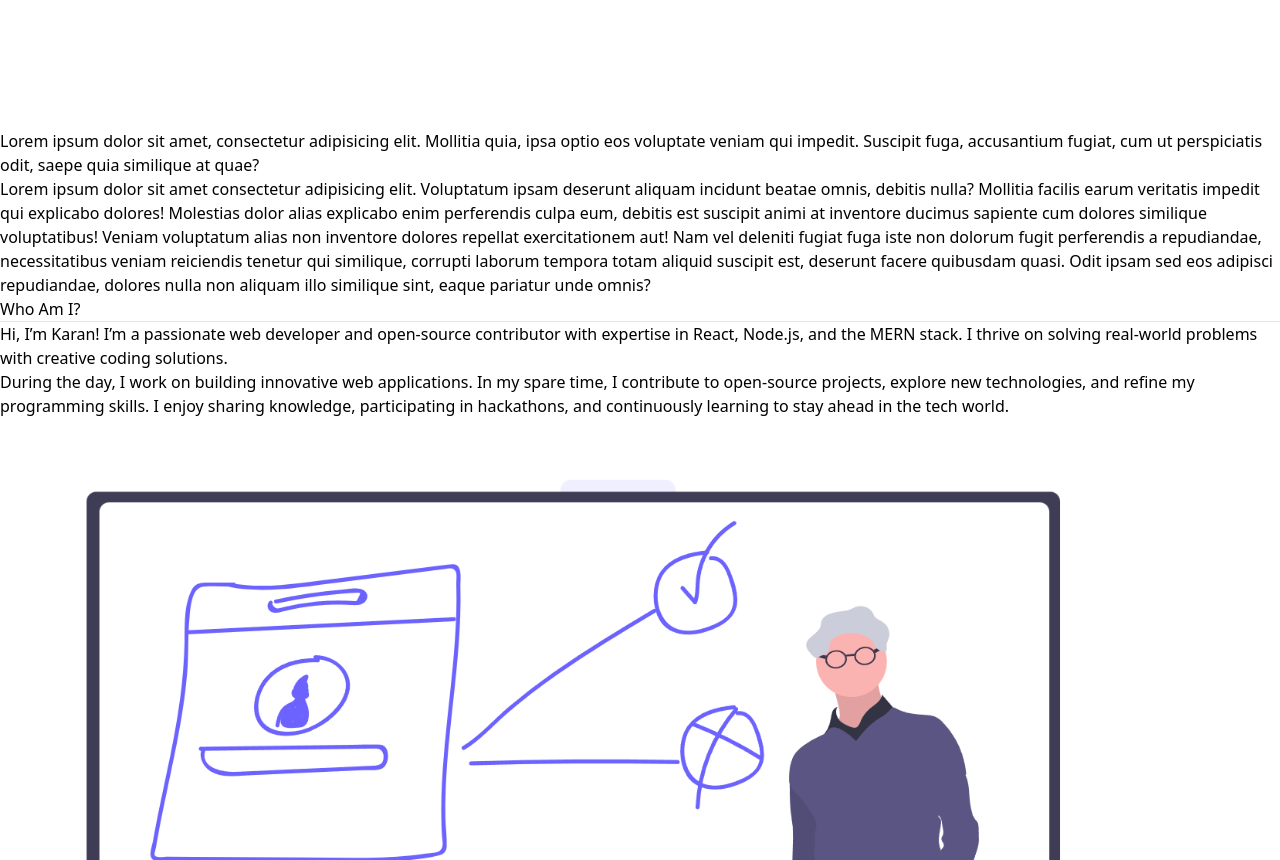
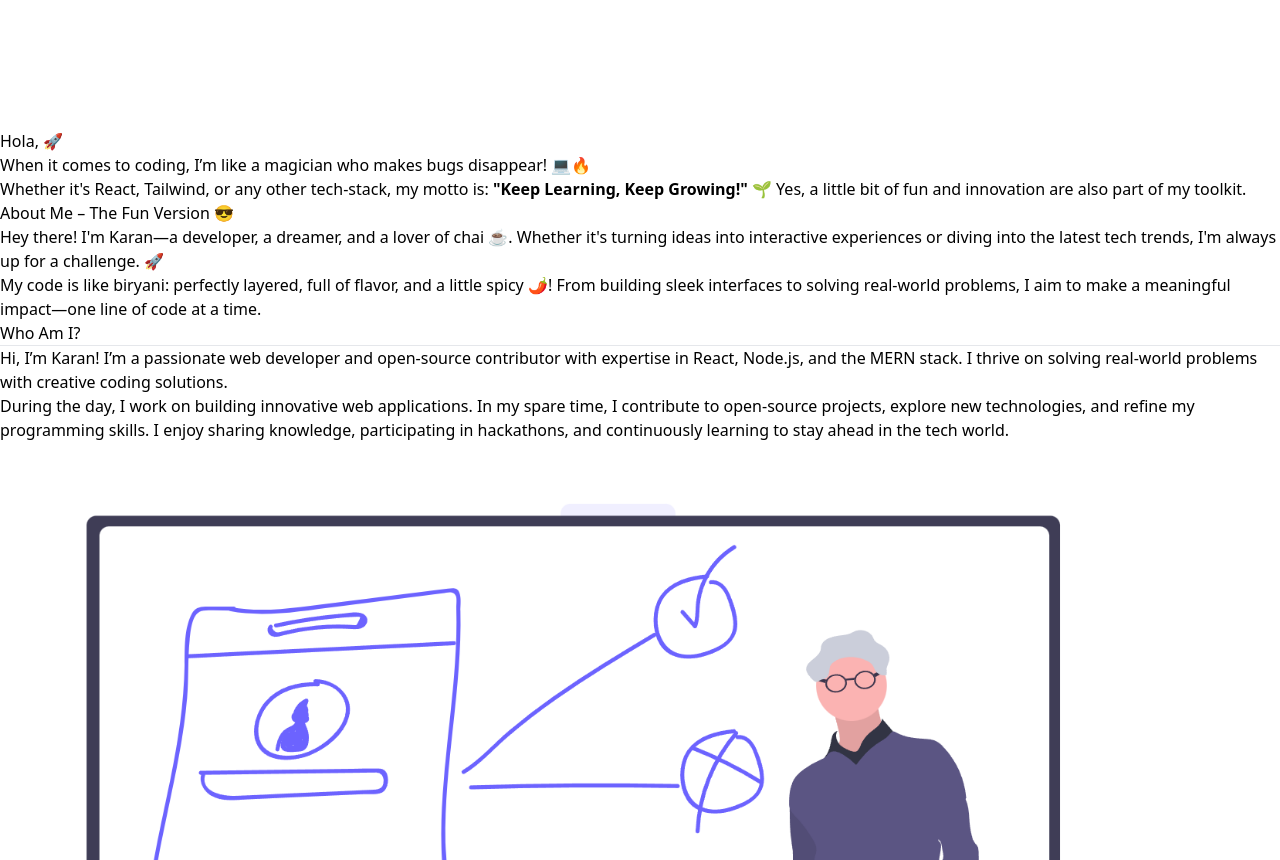
Before and after one commit to KARANSINGH34951/Portfolio2.0, a React (Vite) app: page / in a window 1280 px wide. Shown: the part 1940-2800 px from the top of the page. Built offline with nearby package versions, Linux system fonts and the light colour scheme.

Commit message:
Added Education Section improved Herosection

```diff
--- a/src/Components/Education/Education.jsx
+++ b/src/Components/Education/Education.jsx
@@ -23,14 +23,22 @@ const Education = () => {
   return (
     <div className="bg-black min-h-screen flex flex-col items-center py-8 px-4 md:px-16">
 
-      <h1 className="text-3xl md:text-4xl font-bold text-gray-800 mb-8 text-start">
+      <h1 className="text-3xl md:text-4xl font-bold text-gray-800  mb-8 text-start">
         Education
 
         <hr />
       </h1>
 
 
-      <div className="flex flex-col md:flex-row gap-8 w-full max-w-7xl">
+      <div className="flex mt-5 flex-col md:flex-row gap-8 w-full max-w-7xl">
+
+      <div className="flex-2 w-full md:w-2/5 flex justify-center items-center">
+          <img
+            src={img}
+            alt="Education Illustration"
+            className="rounded-lg shadow-lg max-w-full"
+          />
+        </div>
 
         <div className="flex-3 w-full md:w-3/5 space-y-6">
           {educationData.map((edu) => (
@@ -44,14 +52,6 @@ const Education = () => {
           ))}
         </div>
 
-
-        <div className="flex-2 w-full md:w-2/5 flex justify-center items-center">
-          <img
-            src={img}
-            alt="Education Illustration"
-            className="rounded-lg shadow-lg max-w-full"
-          />
-        </div>
       </div>
     </div>
   );
--- a/src/Components/Education/EducationCard.jsx
+++ b/src/Components/Education/EducationCard.jsx
@@ -2,12 +2,12 @@ import React from "react";
 
 const EducationCard = ({ institution, course, startYear, endYear }) => {
   return (
-    <div className="bg-white shadow-lg rounded-lg p-6">
-      <p className="text-gray-500 text-sm mb-2">
+    <div className="bg-white shadow-lg rounded-lg p-6 ">
+      <p className="text-gray-500 text-sm mb-2 px-10">
         {startYear} - {endYear}
       </p>
-      <h4 className="text-xl font-semibold text-gray-800 mb-1">{course}</h4>
-      <h5 className="text-lg text-gray-600">{institution}</h5>
+      <h4 className="text-xl text-center font-semibold text-gray-800 mb-1">{course}</h4>
+      <h5 className="text-lg text-center text-gray-600">{institution}</h5>
     </div>
   );
 };
--- a/src/Components/HeroSection.jsx/Herosection.jsx
+++ b/src/Components/HeroSection.jsx/Herosection.jsx
@@ -1,38 +1,77 @@
-import { motion } from 'framer-motion';
-import img from '../../utils/imgkaran.jpg'
+import { motion } from "framer-motion";
+import img from "../../assets/imgkaran.jpg";
+import { useState, useEffect } from "react";
 
 const Herosection = () => {
+  const greetings = ["नमस्ते", "வணக்கம்", "Hello", "Hola", "How's it?"];
+  const [currentGreeting, setCurrentGreeting] = useState(greetings[0]);
+
+  useEffect(() => {
+    const intervalId = setInterval(() => {
+      setCurrentGreeting((prevGreeting) => {
+        const currentIndex = greetings.indexOf(prevGreeting);
+        const nextIndex = (currentIndex + 1) % greetings.length;
+        return greetings[nextIndex];
+      });
+    }, 2000);
+
+    return () => clearInterval(intervalId);
+  }, []);
+
   return (
-    <div className='relative flex justify-center items-center bg-blue-500'>
-
+    <div className="relative flex justify-center items-center bg-gradient-to-r from-indigo-500 to-purple-600">
 
       <motion.div
         className="absolute flex justify-center items-center h-72 w-72 rounded-full bg-white shadow-lg"
-        style={{ top: '50%', left: '40%', transform: 'translate(-50%, -50%)' }}
+        style={{ top: "50%", left: "40%", transform: "translate(-50%, -50%)" }}
         initial={{ opacity: 0 }}
         animate={{ opacity: 1 }}
         transition={{ duration: 0.8 }}
       >
-        <div><img className='object-cover h-64 w-64 rounded-full' src={img} alt="" /></div>
+        <div>
+          <img
+            className="object-cover h-64 w-64 rounded-full"
+            src={img}
+            alt="Profile"
+          />
+        </div>
       </motion.div>
 
 
-      <div className='flex min-w-full h-screen'>
+      <div className="flex min-w-full h-screen">
 
-
-        <div className='bg-green-500 w-2/5 p-8'>
-          <h1 className='text-lg'>
-            Lorem ipsum dolor sit amet, consectetur adipisicing elit. Mollitia quia, ipsa optio eos voluptate veniam qui impedit. Suscipit fuga, accusantium fugiat, cum ut perspiciatis odit, saepe quia similique at quae?
+        <div className="bg-green-500 w-2/5 p-8 flex flex-col justify-center shadow-lg">
+          <h1 className="text-6xl font-extrabold text-yellow-400 mb-4">
+            {currentGreeting}, 🚀
           </h1>
+          <p className="text-white text-lg leading-relaxed">
+            When it comes to coding, I’m like a magician who makes bugs
+            disappear! 💻🔥
+          </p>
+          <p className="text-white text-lg mt-4 leading-relaxed">
+            Whether it's React, Tailwind, or any other tech-stack, my motto is:
+            <strong> "Keep Learning, Keep Growing!"</strong> 🌱 Yes, a little
+            bit of fun and innovation are also part of my toolkit.
+          </p>
         </div>
 
 
-        <div className='bg-black text-white w-3/5 p-8'>
-          <h1 className='text-lg'>
-            Lorem ipsum dolor sit amet consectetur adipisicing elit. Voluptatum ipsam deserunt aliquam incidunt beatae omnis, debitis nulla? Mollitia facilis earum veritatis impedit qui explicabo dolores! Molestias dolor alias explicabo enim perferendis culpa eum, debitis est suscipit animi at inventore ducimus sapiente cum dolores similique voluptatibus! Veniam voluptatum alias non inventore dolores repellat exercitationem aut! Nam vel deleniti fugiat fuga iste non dolorum fugit perferendis a repudiandae, necessitatibus veniam reiciendis tenetur qui similique, corrupti laborum tempora totam aliquid suscipit est, deserunt facere quibusdam quasi. Odit ipsam sed eos adipisci repudiandae, dolores nulla non aliquam illo similique sint, eaque pariatur unde omnis?
+        <div className="bg-black text-white w-3/5 p-8 flex flex-col justify-center shadow-lg">
+          <h1 className="text-4xl font-extrabold mb-4">
+            About Me – The Fun Version 😎
           </h1>
+          <p className="text-lg leading-relaxed">
+            Hey there! I'm Karan—a developer, a dreamer, and a lover of chai ☕.
+            Whether it's turning ideas into interactive experiences or diving
+            into the latest tech trends, I'm always up for a challenge. 🚀
+          </p>
+          <p className="text-lg mt-4 leading-relaxed">
+            My code is like biryani: perfectly layered, full of flavor, and a
+            little spicy 🌶️! From building sleek interfaces to solving
+            real-world problems, I aim to make a meaningful impact—one line of
+            code at a time.
+          </p>
         </div>
-
       </div>
     </div>
   );
--- a/src/Components/Navbar/Navbar.jsx
+++ b/src/Components/Navbar/Navbar.jsx
@@ -1,5 +1,5 @@
 import React from "react";
-import logo from "../../utils/logo.png"
+import logo from "../../assets/logo.png"
 
 const Navbar = () => {
   return (
```
Also changed, not shown: src/assets/imgkaran.jpg (renamed from src/utils/imgkaran.jpg), src/assets/logo.png (renamed from src/utils/logo.png).
